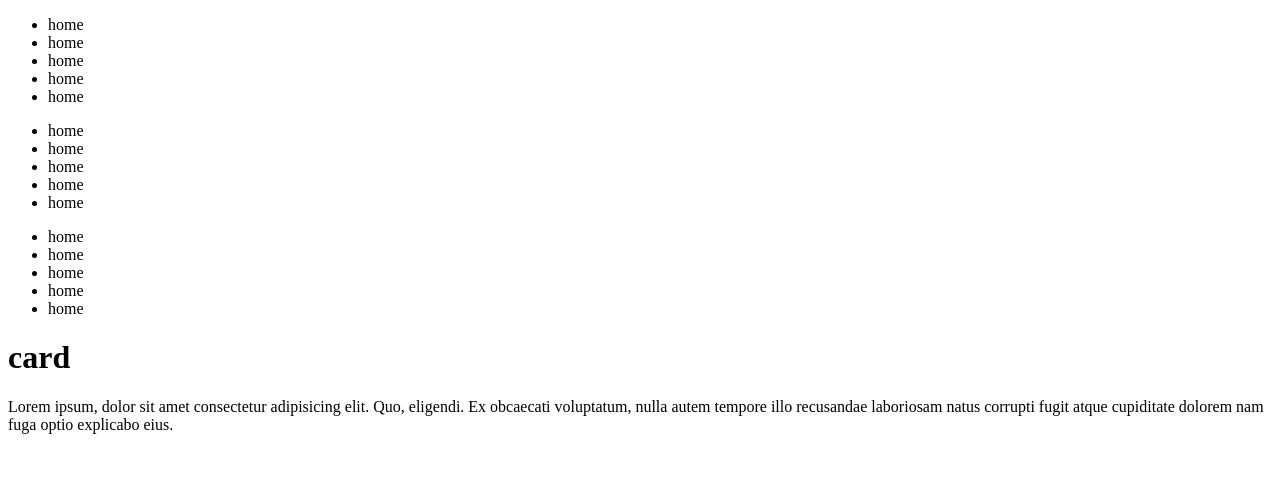
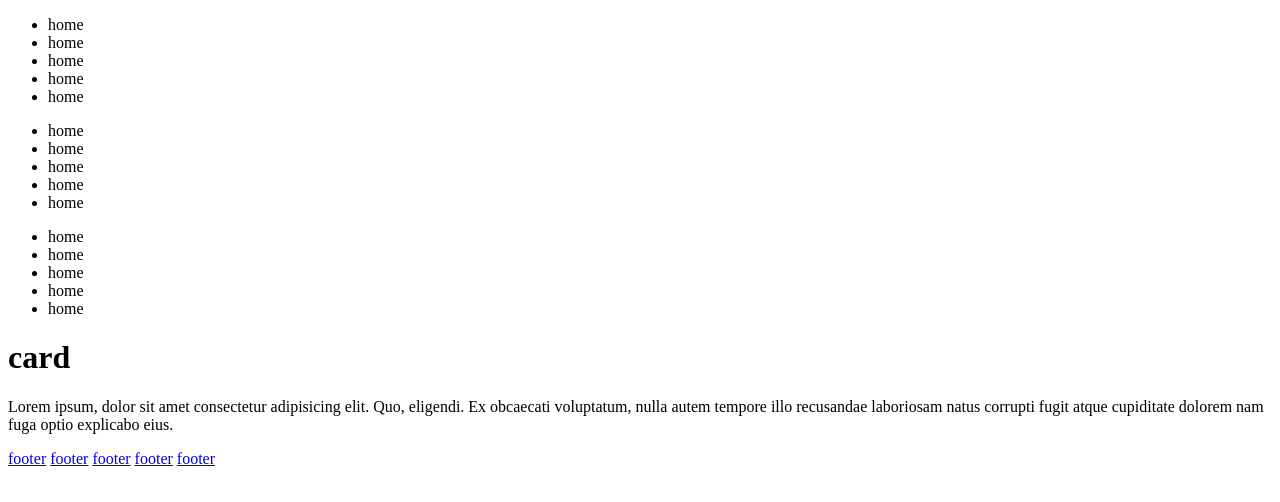
Before and after one commit to Zaheer334409/again-practice, a plain HTML site: page index.html in a window 1280 px wide. Drawn offline with Linux system fonts and the light colour scheme.

Commit message:
Update index.html

```diff
--- a/index.html
+++ b/index.html
@@ -35,6 +35,11 @@
     <p>Lorem ipsum, dolor sit amet consectetur adipisicing elit. Quo, eligendi. Ex obcaecati voluptatum, nulla autem
         tempore illo recusandae laboriosam natus corrupti fugit atque cupiditate dolorem nam fuga optio explicabo eius.
     </p>
+    <a href="#">footer</a>
+    <a href="#">footer</a>
+    <a href="#">footer</a>
+    <a href="#">footer</a>
+    <a href="#">footer</a>
 </body>
 
 </html>
```
